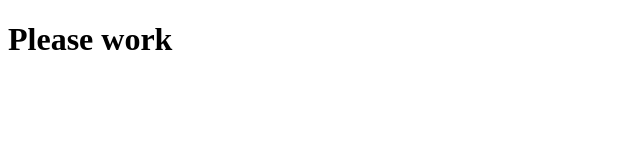
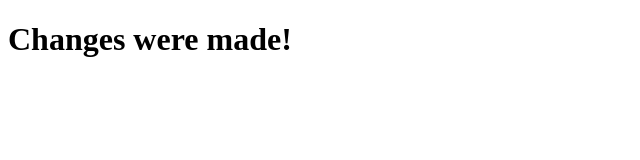
Before and after one commit to amy61789/travis-ci-demo, a website: page index.html in a window 1280 px wide. Shown: the whole page, without its empty margins (0-640 px from the left). Drawn offline with Linux system fonts and the light colour scheme.

Commit message:
testing if travis ci is working

```diff
--- a/index.html
+++ b/index.html
@@ -5,6 +5,6 @@
     <title>Hello World</title>
   </head>
   <body>
-  <h1>Please work</h1>
+  <h1>Changes were made!</h1>
   </body>
 </html>
```
